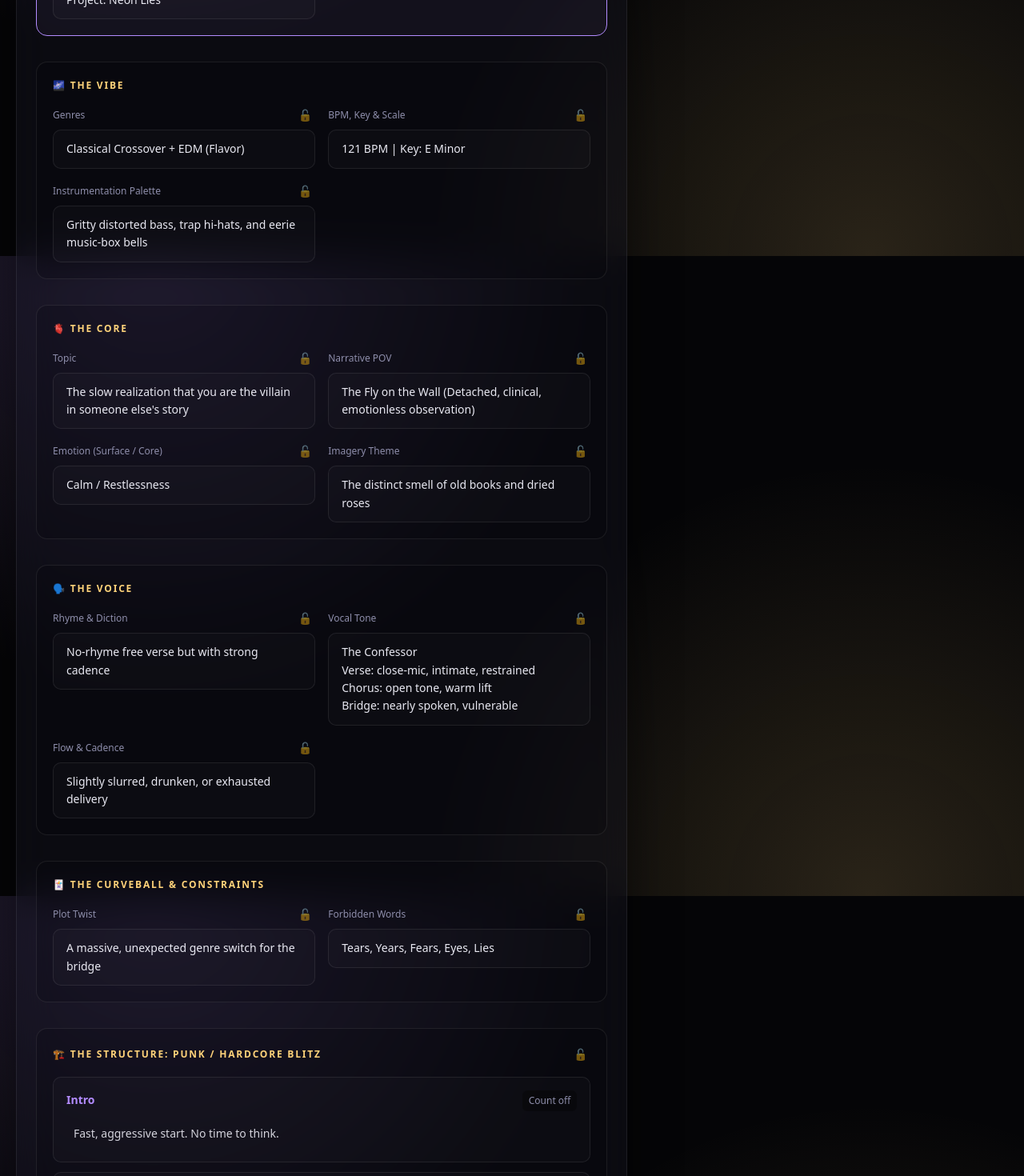
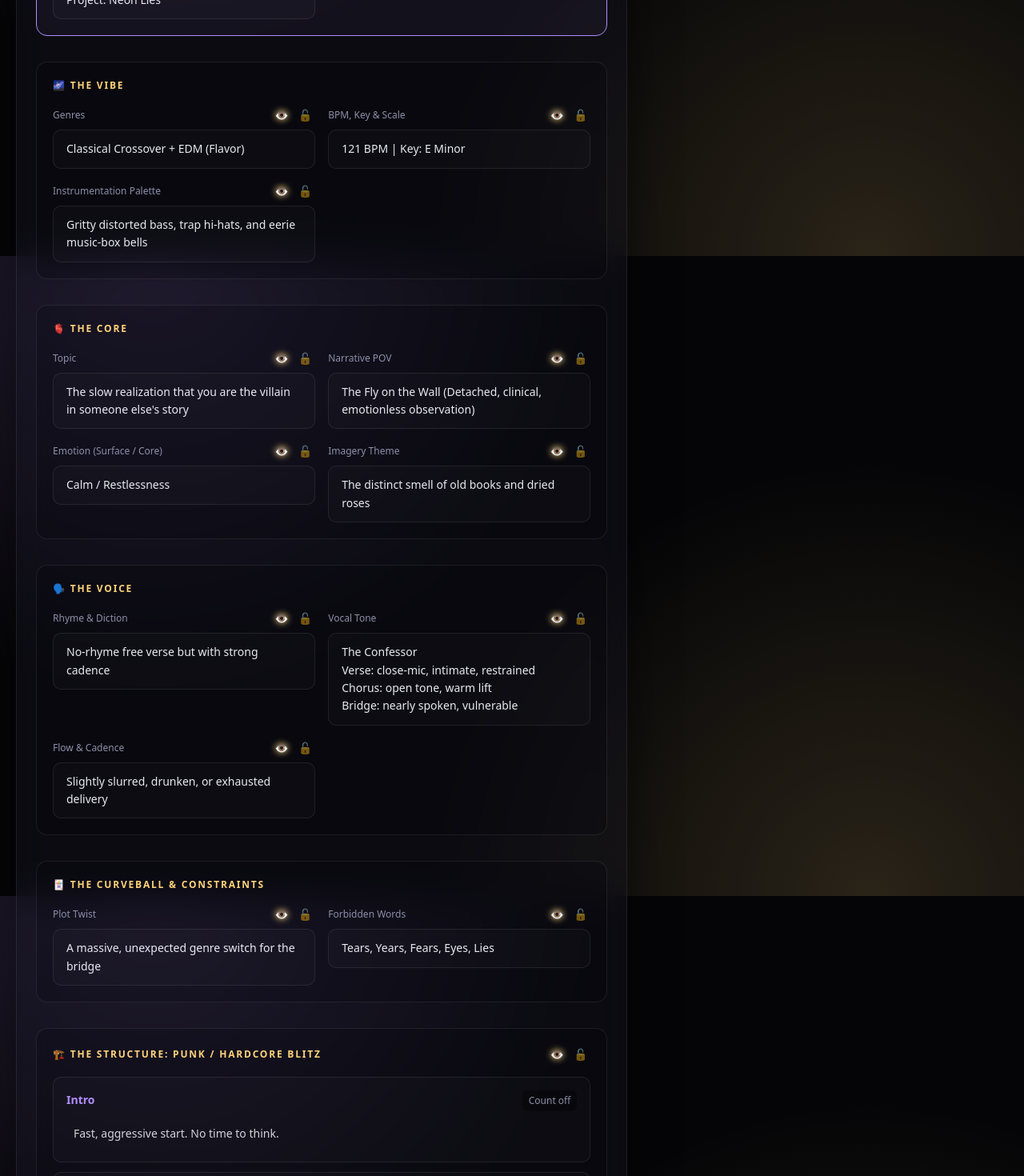
Before and after one commit to OrangeJuice72/lyric-alchemy, a React (Vite) app: page / in a window 1280 px wide. Shown: the part 480-1950 px from the top of the page at 80% size. Built offline with nearby package versions, Linux system fonts and the light colour scheme.

Commit message:
Add feature toggles for JSON export

```diff
--- a/src/App.jsx
+++ b/src/App.jsx
@@ -8,6 +8,7 @@ import { makeRng, pick, generateMusic } from './utils/rng';
 import EditableKeyValue from './components/EditableKeyValue';
 import EditableStep from './components/EditableStep';
 import LockButton from './components/LockButton';
+import ToggleButton from './components/ToggleButton';
 
 const App = () => {
   const [seedInput, setSeedInput] = useState("");
@@ -22,7 +23,14 @@ const App = () => {
     twist: false, constraint: false, structure: false
   });
 
+  const [enabled, setEnabled] = useState({
+    title: true, genres: true, music: true, inst: true, topic: true, pov: true, emotion: true,
+    imagery: true, rhyme: true, vocal: true, cadence: true,
+    twist: true, constraint: true, structure: true
+  });
+
   const toggleLock = (key) => setLocks(prev => ({ ...prev, [key]: !prev[key] }));
+  const toggleEnable = (key) => setEnabled(prev => ({ ...prev, [key]: !prev[key] }));
 
   const showToast = (msg) => {
     setToastMsg({ text: msg, visible: true });
@@ -133,7 +141,13 @@ const App = () => {
 
   const handleExport = () => {
     if (!currentBp) return showToast("Generate first! 🎲");
-    const blob = new Blob([JSON.stringify(currentBp, null, 2)], { type: "application/json" });
+    const exportData = {};
+    Object.keys(currentBp).forEach(key => {
+      if (enabled[key] !== false) {
+        exportData[key] = currentBp[key];
+      }
+    });
+    const blob = new Blob([JSON.stringify(exportData, null, 2)], { type: "application/json" });
     const url = URL.createObjectURL(blob);
     const a = document.createElement("a");
     a.href = url;
@@ -193,50 +207,53 @@ const App = () => {
               <div className="blueprint-section" style={{ borderColor: 'var(--accent-purple)', background: 'rgba(179,140,255,0.05)' }}>
                 <h3 style={{ color: 'var(--text)' }}>🏷️ The Blueprint Identity</h3>
                 <div className="kv-grid">
-                  <EditableKeyValue label="Working Title" value={getVal('title', currentBp.title)} lockKey="title" locks={locks} toggleLock={toggleLock} onEditSave={handleOverrideSave} />
+                  <EditableKeyValue label="Working Title" value={getVal('title', currentBp.title)} lockKey="title" locks={locks} toggleLock={toggleLock} isEnabled={enabled.title} toggleEnable={toggleEnable} onEditSave={handleOverrideSave} />
                 </div>
               </div>
 
               <div className="blueprint-section">
                 <h3>🌌 The Vibe</h3>
                 <div className="kv-grid">
-                  <EditableKeyValue label="Genres" value={getVal('genres', `${currentBp.genres.primary} + ${currentBp.genres.secondary} (Flavor)`)} lockKey="genres" locks={locks} toggleLock={toggleLock} onEditSave={handleOverrideSave} />
-                  <EditableKeyValue label="BPM, Key & Scale" value={getVal('music', currentBp.music)} lockKey="music" locks={locks} toggleLock={toggleLock} onEditSave={handleOverrideSave} />
-                  <EditableKeyValue label="Instrumentation Palette" value={getVal('inst', currentBp.inst)} lockKey="inst" locks={locks} toggleLock={toggleLock} onEditSave={handleOverrideSave} />
+                  <EditableKeyValue label="Genres" value={getVal('genres', `${currentBp.genres.primary} + ${currentBp.genres.secondary} (Flavor)`)} lockKey="genres" locks={locks} toggleLock={toggleLock} isEnabled={enabled.genres} toggleEnable={toggleEnable} onEditSave={handleOverrideSave} />
+                  <EditableKeyValue label="BPM, Key & Scale" value={getVal('music', currentBp.music)} lockKey="music" locks={locks} toggleLock={toggleLock} isEnabled={enabled.music} toggleEnable={toggleEnable} onEditSave={handleOverrideSave} />
+                  <EditableKeyValue label="Instrumentation Palette" value={getVal('inst', currentBp.inst)} lockKey="inst" locks={locks} toggleLock={toggleLock} isEnabled={enabled.inst} toggleEnable={toggleEnable} onEditSave={handleOverrideSave} />
                 </div>
               </div>
 
               <div className="blueprint-section">
                 <h3>🫀 The Core</h3>
                 <div className="kv-grid">
-                  <EditableKeyValue label="Topic" value={getVal('topic', currentBp.topic)} lockKey="topic" locks={locks} toggleLock={toggleLock} onEditSave={handleOverrideSave} />
-                  <EditableKeyValue label="Narrative POV" value={getVal('pov', currentBp.pov)} lockKey="pov" locks={locks} toggleLock={toggleLock} onEditSave={handleOverrideSave} />
-                  <EditableKeyValue label="Emotion (Surface / Core)" value={getVal('emotion', `${currentBp.emotion.surface} / ${currentBp.emotion.core}`)} lockKey="emotion" locks={locks} toggleLock={toggleLock} onEditSave={handleOverrideSave} />
-                  <EditableKeyValue label="Imagery Theme" value={getVal('imagery', currentBp.imagery)} lockKey="imagery" locks={locks} toggleLock={toggleLock} onEditSave={handleOverrideSave} />
+                  <EditableKeyValue label="Topic" value={getVal('topic', currentBp.topic)} lockKey="topic" locks={locks} toggleLock={toggleLock} isEnabled={enabled.topic} toggleEnable={toggleEnable} onEditSave={handleOverrideSave} />
+                  <EditableKeyValue label="Narrative POV" value={getVal('pov', currentBp.pov)} lockKey="pov" locks={locks} toggleLock={toggleLock} isEnabled={enabled.pov} toggleEnable={toggleEnable} onEditSave={handleOverrideSave} />
+                  <EditableKeyValue label="Emotion (Surface / Core)" value={getVal('emotion', `${currentBp.emotion.surface} / ${currentBp.emotion.core}`)} lockKey="emotion" locks={locks} toggleLock={toggleLock} isEnabled={enabled.emotion} toggleEnable={toggleEnable} onEditSave={handleOverrideSave} />
+                  <EditableKeyValue label="Imagery Theme" value={getVal('imagery', currentBp.imagery)} lockKey="imagery" locks={locks} toggleLock={toggleLock} isEnabled={enabled.imagery} toggleEnable={toggleEnable} onEditSave={handleOverrideSave} />
                 </div>
               </div>
 
               <div className="blueprint-section">
                 <h3>🗣️ The Voice</h3>
                 <div className="kv-grid">
-                  <EditableKeyValue label="Rhyme & Diction" value={getVal('rhyme', currentBp.rhyme)} lockKey="rhyme" locks={locks} toggleLock={toggleLock} onEditSave={handleOverrideSave} />
-                  <EditableKeyValue label="Vocal Tone" value={getVal('vocal', `${currentBp.vocal.name}\nVerse: ${currentBp.vocal.verse}\nChorus: ${currentBp.vocal.chorus}\nBridge: ${currentBp.vocal.bridge}`)} lockKey="vocal" locks={locks} toggleLock={toggleLock} onEditSave={handleOverrideSave} />
-                  <EditableKeyValue label="Flow & Cadence" value={getVal('cadence', currentBp.cadence)} lockKey="cadence" locks={locks} toggleLock={toggleLock} onEditSave={handleOverrideSave} />
+                  <EditableKeyValue label="Rhyme & Diction" value={getVal('rhyme', currentBp.rhyme)} lockKey="rhyme" locks={locks} toggleLock={toggleLock} isEnabled={enabled.rhyme} toggleEnable={toggleEnable} onEditSave={handleOverrideSave} />
+                  <EditableKeyValue label="Vocal Tone" value={getVal('vocal', `${currentBp.vocal.name}\nVerse: ${currentBp.vocal.verse}\nChorus: ${currentBp.vocal.chorus}\nBridge: ${currentBp.vocal.bridge}`)} lockKey="vocal" locks={locks} toggleLock={toggleLock} isEnabled={enabled.vocal} toggleEnable={toggleEnable} onEditSave={handleOverrideSave} />
+                  <EditableKeyValue label="Flow & Cadence" value={getVal('cadence', currentBp.cadence)} lockKey="cadence" locks={locks} toggleLock={toggleLock} isEnabled={enabled.cadence} toggleEnable={toggleEnable} onEditSave={handleOverrideSave} />
                 </div>
               </div>
 
               <div className="blueprint-section">
                 <h3>🃏 The Curveball & Constraints</h3>
                 <div className="kv-grid">
-                  <EditableKeyValue label="Plot Twist" value={getVal('twist', currentBp.twist)} lockKey="twist" locks={locks} toggleLock={toggleLock} onEditSave={handleOverrideSave} />
-                  <EditableKeyValue label="Forbidden Words" value={getVal('constraint', currentBp.constraint)} lockKey="constraint" locks={locks} toggleLock={toggleLock} onEditSave={handleOverrideSave} />
+                  <EditableKeyValue label="Plot Twist" value={getVal('twist', currentBp.twist)} lockKey="twist" locks={locks} toggleLock={toggleLock} isEnabled={enabled.twist} toggleEnable={toggleEnable} onEditSave={handleOverrideSave} />
+                  <EditableKeyValue label="Forbidden Words" value={getVal('constraint', currentBp.constraint)} lockKey="constraint" locks={locks} toggleLock={toggleLock} isEnabled={enabled.constraint} toggleEnable={toggleEnable} onEditSave={handleOverrideSave} />
                 </div>
               </div>
 
-              <div className={`blueprint-section ${locks.structure ? 'locked' : ''}`}>
-                <h3>
-                  🏗️ The Structure: {currentBp.structure.name}
-                  <LockButton isLocked={locks.structure} onToggle={() => toggleLock('structure')} />
+              <div className={`blueprint-section ${locks.structure ? 'locked' : ''} ${!enabled.structure ? 'disabled' : ''}`}>
+                <h3 style={{ display: 'flex', justifyContent: 'space-between', alignItems: 'center' }}>
+                  <span>🏗️ The Structure: {currentBp.structure.name}</span>
+                  <div style={{ display: 'flex', gap: '4px' }}>
+                    <ToggleButton isEnabled={enabled.structure} onToggle={() => toggleEnable('structure')} />
+                    <LockButton isLocked={locks.structure} onToggle={() => toggleLock('structure')} />
+                  </div>
                 </h3>
                 <div className="structure-list">
                   {currentBp.structure.steps.map((step, i) => (
--- a/src/components/EditableKeyValue.jsx
+++ b/src/components/EditableKeyValue.jsx
@@ -1,7 +1,8 @@
 import React, { useState, useEffect } from 'react';
 import LockButton from './LockButton';
+import ToggleButton from './ToggleButton';
 
-const EditableKeyValue = ({ label, value, lockKey, locks, toggleLock, onEditSave, customClass = "" }) => {
+const EditableKeyValue = ({ label, value, lockKey, locks, toggleLock, isEnabled = true, toggleEnable, onEditSave, customClass = "" }) => {
     const [isEditing, setIsEditing] = useState(false);
     const [tempVal, setTempVal] = useState(value);
 
@@ -17,10 +18,13 @@ const EditableKeyValue = ({ label, value, lockKey, locks, toggleLock, onEditSave
     const rows = (tempVal || "").split('\n').length || 1;
 
     return (
-        <div className={`kv ${locks[lockKey] ? 'locked' : ''} ${customClass}`}>
+        <div className={`kv ${locks[lockKey] ? 'locked' : ''} ${isEnabled === false ? 'disabled' : ''} ${customClass}`}>
             <div className="k">
                 {label}
-                <LockButton isLocked={locks[lockKey]} onToggle={() => toggleLock(lockKey)} />
+                <div style={{ display: 'flex', gap: '4px' }}>
+                    <ToggleButton isEnabled={isEnabled !== false} onToggle={() => toggleEnable && toggleEnable(lockKey)} />
+                    <LockButton isLocked={locks[lockKey]} onToggle={() => toggleLock(lockKey)} />
+                </div>
             </div>
             {isEditing ? (
                 <textarea
--- /dev/null
+++ b/src/components/ToggleButton.jsx
@@ -0,0 +1,15 @@
+import React from 'react';
+
+const ToggleButton = ({ isEnabled, onToggle }) => {
+    return (
+        <button
+            className={`lock-btn toggle-btn ${isEnabled ? 'active' : ''}`}
+            onClick={onToggle}
+            title={isEnabled ? "Click to exclude from export" : "Click to include in export"}
+        >
+            {isEnabled ? '👁️' : '🚫'}
+        </button>
+    );
+};
+
+export default ToggleButton;
--- a/src/index.css
+++ b/src/index.css
@@ -316,6 +316,14 @@ textarea.v {
   background: rgba(255, 211, 122, 0.03);
 }
 
+.kv.disabled .v {
+  opacity: 0.4;
+  text-decoration: line-through;
+  text-decoration-color: var(--danger);
+  border-color: rgba(255, 107, 136, 0.2);
+  background: transparent;
+}
+
 .lock-btn {
   background: none;
   border: none;
@@ -403,6 +411,11 @@ textarea.step-desc {
   border-color: rgba(255, 211, 122, 0.3);
 }
 
+.blueprint-section.disabled .step {
+  opacity: 0.4;
+  border-color: rgba(255, 107, 136, 0.2);
+}
+
 .saved-list {
   display: grid;
   gap: 16px;
```
